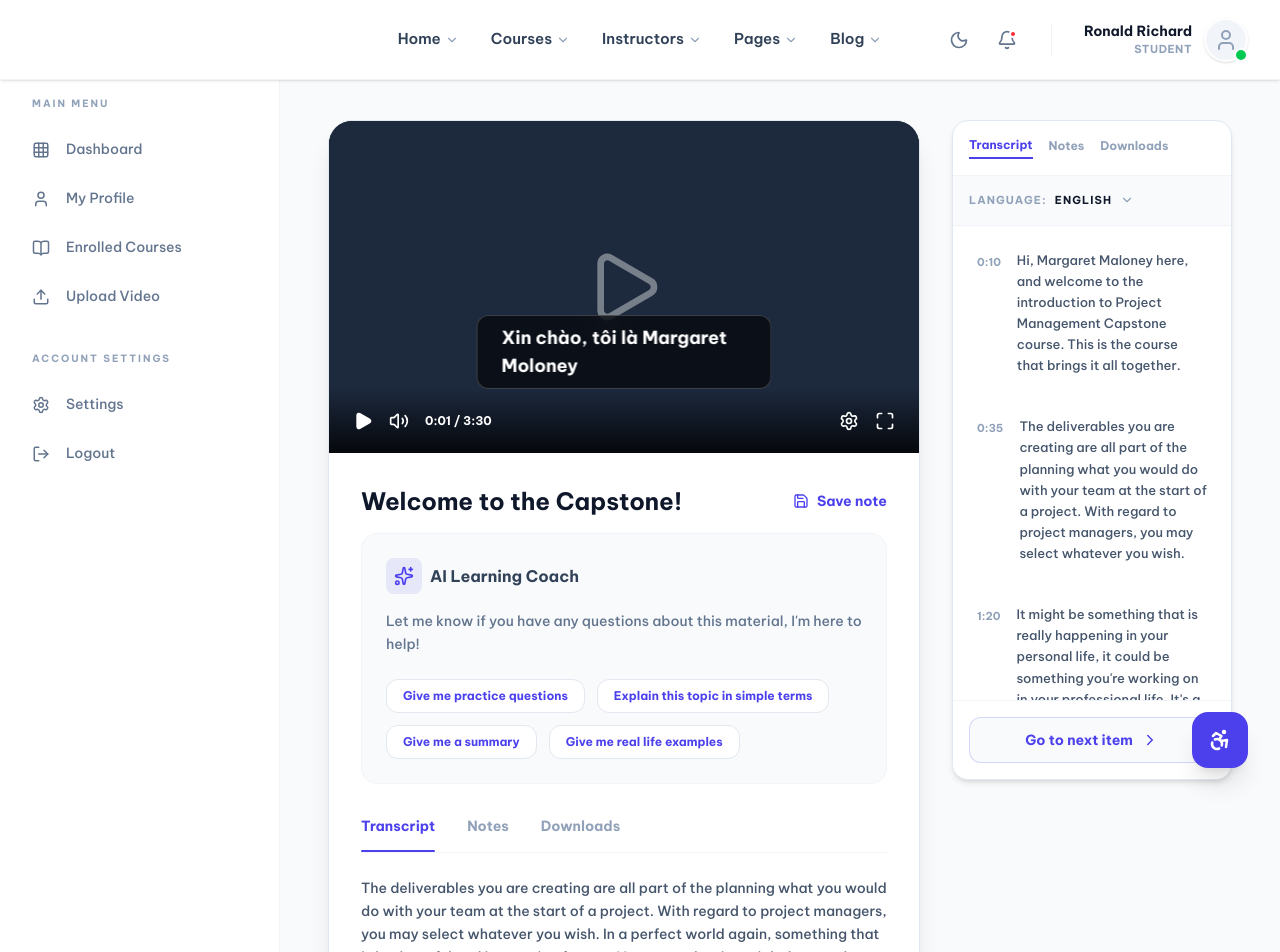
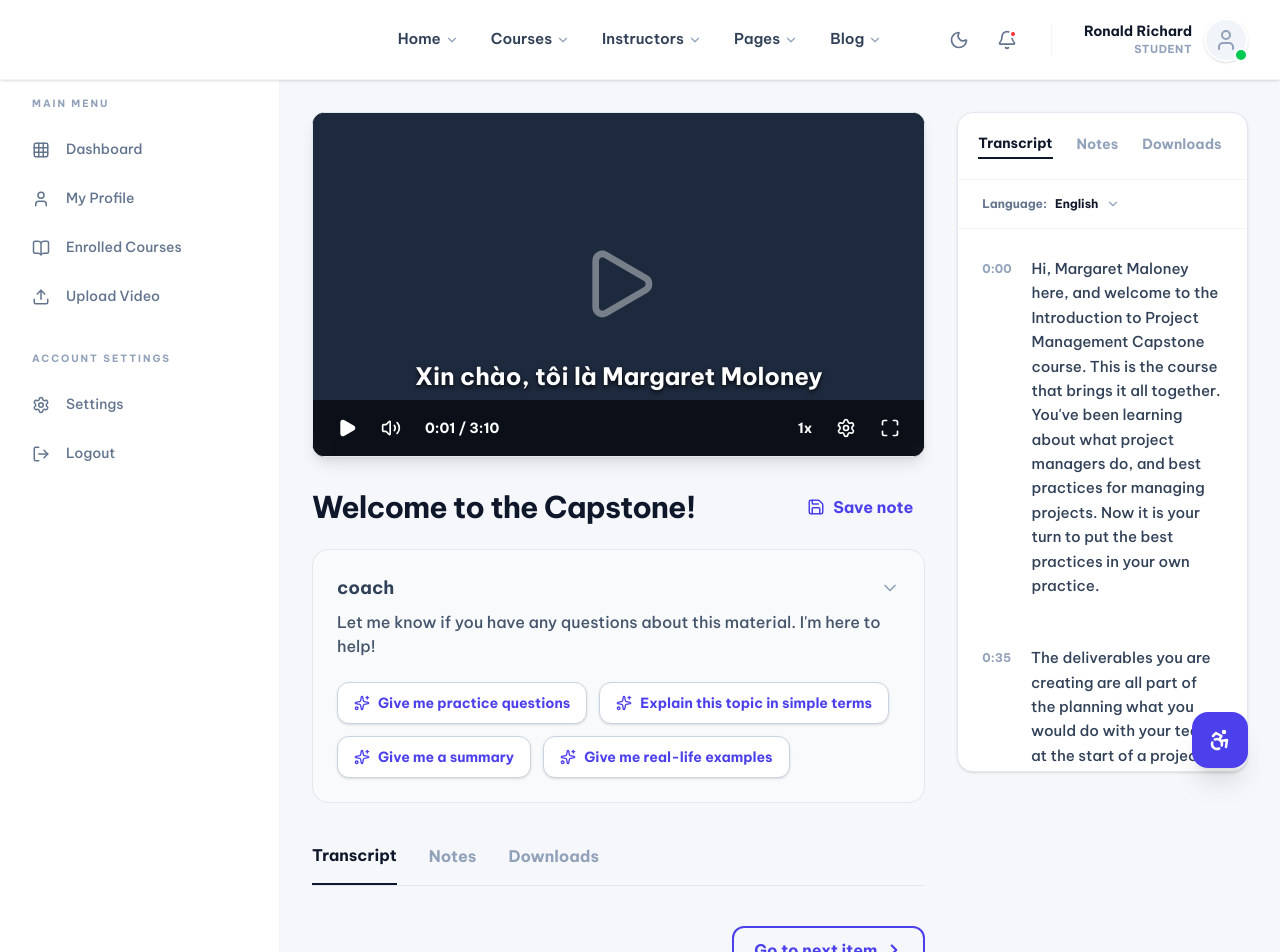
Before and after one commit to KaitoKidKao/A20-App-075-New, a Next.js app in the folder src/frontend/: page /student/videos/1 in a window 1280 px wide. Shown: the top 952 px of the page. Built offline with nearby package versions, Linux system fonts and the light colour scheme.

Commit message:
feat(ui): redesign video lesson page with larger fonts and coach interface

```diff
--- a/src/frontend/app/student/videos/[id]/page.tsx
+++ b/src/frontend/app/student/videos/[id]/page.tsx
@@ -27,137 +27,129 @@ export default function VideoLessonPage() {
   const [activeTab, setActiveTab] = useState('transcript');
 
   return (
-    <div className="min-h-screen bg-slate-50">
-      <div className="px-8 md:px-12 py-10">
+    <div className="min-h-screen">
+      <div className="p-8">
 
         <div className="grid lg:grid-cols-12 gap-8">
           {/* Main Content (Video + Tabs) */}
-          <div className="lg:col-span-8 space-y-8">
-            {/* Video Player Card */}
-            <div className="bg-white rounded-3xl overflow-hidden shadow-xl border border-slate-200">
-              <div className="relative aspect-video bg-black group">
-                {/* Note for User: Chèn Video Player hoặc Image Placeholder ở đây */}
-                <div className="absolute inset-0 flex items-center justify-center">
-                  <div className="w-full h-full bg-slate-800 flex items-center justify-center">
-                    {/* Captions Overlay Mockup */}
-                    <div className="absolute bottom-16 left-1/2 -translate-x-1/2 bg-black/60 backdrop-blur-md px-6 py-2 rounded-xl text-white text-lg font-bold border border-white/20">
+          <div className="lg:col-span-8 space-y-6">
+            {/* Video Player Area */}
+            <div className="bg-black rounded-xl overflow-hidden shadow-lg border border-slate-200 relative aspect-video group">
+              {/* === HƯỚNG DẪN CHÈN ẢNH VIDEO/THUMBNAIL ===
+                  Bạn chèn thẻ <img src="..." /> hoặc <Image src="..." /> vào đây để làm hình nền video (thumbnail)
+                  Ví dụ: <img src="/images/video-thumbnail.jpg" alt="Video Thumbnail" className="w-full h-full object-cover" />
+              */}
+              <div className="absolute inset-0 bg-slate-800 flex items-center justify-center">
+                {/* Giả lập Subtitle */}
+                <div className="absolute bottom-16 left-1/2 -translate-x-1/2 text-white text-xl md:text-2xl font-bold drop-shadow-[0_2px_2px_rgba(0,0,0,0.8)] text-center w-full px-4">
                   Xin chào, tôi là Margaret Moloney
                 </div>
                 <Play size={80} className="text-white/40 group-hover:text-white/80 transition-all cursor-pointer" />
               </div>
-                </div>
 
               {/* Controls Bar */}
-                <div className="absolute bottom-0 left-0 right-0 h-16 bg-gradient-to-t from-black/80 to-transparent flex items-center justify-between px-6">
-                  <div className="flex items-center gap-4">
-                    <Play size={20} className="text-white fill-white cursor-pointer" />
-                    <Volume2 size={20} className="text-white cursor-pointer" />
-                    <span className="text-white text-xs font-bold">0:01 / 3:30</span>
+              <div className="absolute bottom-0 left-0 right-0 h-14 bg-black/60 backdrop-blur-sm flex items-center justify-between px-6">
+                <div className="flex items-center gap-6">
+                  <Play size={20} className="text-white fill-white cursor-pointer hover:scale-110 transition-transform" />
+                  <Volume2 size={20} className="text-white cursor-pointer hover:scale-110 transition-transform" />
+                  <span className="text-white text-sm font-bold">0:01 / 3:10</span>
                 </div>
-                  <div className="flex items-center gap-4">
-                    <Settings size={20} className="text-white cursor-pointer" />
-                    <Maximize size={20} className="text-white cursor-pointer" />
+                <div className="flex items-center gap-6">
+                  <span className="text-white text-sm font-bold cursor-pointer hover:text-primary transition-colors">1x</span>
+                  <Settings size={20} className="text-white cursor-pointer hover:rotate-90 transition-transform" />
+                  <Maximize size={20} className="text-white cursor-pointer hover:scale-110 transition-transform" />
                 </div>
               </div>
             </div>
 
-              <div className="p-8">
-                <div className="flex items-center justify-between mb-4">
-                  <h1 className="text-2xl font-extrabold text-slate-900">Welcome to the Capstone!</h1>
-                  <button className="flex items-center gap-2 text-primary font-bold text-sm hover:underline">
-                    <Save size={16} />
+            {/* Title & Save Note */}
+            <div className="flex items-center justify-between pt-2">
+              <h1 className="text-3xl font-extrabold text-slate-900 tracking-tight">Welcome to the Capstone!</h1>
+              <button className="flex items-center gap-2 text-primary font-bold hover:underline hover:bg-primary/5 px-3 py-1.5 rounded-lg transition-colors">
+                <Save size={18} />
                 Save note
               </button>
             </div>
 
             {/* AI Assistant Area */}
-                <div className="bg-slate-50 border border-slate-100 rounded-2xl p-6 mb-8">
-                  <div className="flex items-center gap-2 mb-4">
-                    <div className="bg-primary/10 p-2 rounded-lg text-primary">
-                      <Sparkles size={20} />
+            <div className="bg-[#F8FAFC] border border-slate-200 rounded-2xl p-6">
+              <div className="flex items-center justify-between mb-2">
+                <span className="font-extrabold text-lg text-slate-700">coach</span>
+                <ChevronDown size={20} className="text-slate-400" />
               </div>
-                    <span className="font-bold text-slate-700">AI Learning Coach</span>
-                  </div>
-                  <p className="text-sm text-slate-500 font-medium leading-relaxed mb-6">
-                    Let me know if you have any questions about this material, I'm here to help!
+              <p className="text-base text-slate-600 font-medium mb-6">
+                Let me know if you have any questions about this material. I'm here to help!
               </p>
               <div className="flex flex-wrap gap-3">
-                    <button className="bg-white border border-slate-200 px-4 py-2 rounded-xl text-xs font-bold text-primary hover:bg-primary hover:text-white transition-all">Give me practice questions</button>
-                    <button className="bg-white border border-slate-200 px-4 py-2 rounded-xl text-xs font-bold text-primary hover:bg-primary hover:text-white transition-all">Explain this topic in simple terms</button>
-                    <button className="bg-white border border-slate-200 px-4 py-2 rounded-xl text-xs font-bold text-primary hover:bg-primary hover:text-white transition-all">Give me a summary</button>
-                    <button className="bg-white border border-slate-200 px-4 py-2 rounded-xl text-xs font-bold text-primary hover:bg-primary hover:text-white transition-all">Give me real life examples</button>
+                <button className="bg-white border border-slate-300 px-4 py-2.5 rounded-xl text-sm font-bold text-[#4C40ED] hover:bg-[#4C40ED] hover:text-white hover:border-[#4C40ED] transition-all flex items-center gap-2 shadow-sm">
+                  <Sparkles size={16} /> Give me practice questions
+                </button>
+                <button className="bg-white border border-slate-300 px-4 py-2.5 rounded-xl text-sm font-bold text-[#4C40ED] hover:bg-[#4C40ED] hover:text-white hover:border-[#4C40ED] transition-all flex items-center gap-2 shadow-sm">
+                  <Sparkles size={16} /> Explain this topic in simple terms
+                </button>
+                <button className="bg-white border border-slate-300 px-4 py-2.5 rounded-xl text-sm font-bold text-[#4C40ED] hover:bg-[#4C40ED] hover:text-white hover:border-[#4C40ED] transition-all flex items-center gap-2 shadow-sm">
+                  <Sparkles size={16} /> Give me a summary
+                </button>
+                <button className="bg-white border border-slate-300 px-4 py-2.5 rounded-xl text-sm font-bold text-[#4C40ED] hover:bg-[#4C40ED] hover:text-white hover:border-[#4C40ED] transition-all flex items-center gap-2 shadow-sm">
+                  <Sparkles size={16} /> Give me real-life examples
+                </button>
               </div>
             </div>
 
-                {/* Lower Tabs */}
-                <div className="border-b border-slate-100 mb-6 flex gap-8">
+            {/* Lower Tabs Area */}
+            <div className="pt-4">
+              <div className="border-b border-slate-200 mb-6 flex gap-8">
                 {['Transcript', 'Notes', 'Downloads'].map((tab) => (
                   <button
                     key={tab}
                     onClick={() => setActiveTab(tab.toLowerCase())}
                     className={cn(
-                        "pb-4 text-sm font-bold transition-all relative",
-                        activeTab === tab.toLowerCase() ? "text-primary" : "text-slate-400 hover:text-slate-600"
+                      "pb-4 text-base font-extrabold transition-all relative",
+                      activeTab === tab.toLowerCase() ? "text-slate-900 border-b-2 border-slate-900" : "text-slate-400 hover:text-slate-600"
                     )}
                   >
                     {tab}
-                      {activeTab === tab.toLowerCase() && (
-                        <div className="absolute bottom-0 left-0 right-0 h-0.5 bg-primary rounded-full" />
-                      )}
                   </button>
                 ))}
               </div>
 
-                <div className="text-[14px] text-slate-600 leading-relaxed font-medium">
-                  {activeTab === 'transcript' && (
-                    <p>
-                      The deliverables you are creating are all part of the planning what you would do with your team at the start of a project. With regard to project managers, you may select whatever you wish. In a perfect world again, something that is both useful and interesting for you. You may selection might be a real project, it might be made up, it might be something that is really happening in your personal life, it could be something you're working on in your professional life. It's a real-world case...
-                    </p>
-                  )}
-                  {activeTab === 'notes' && <p>Your notes will appear here...</p>}
-                  {activeTab === 'downloads' && <p>Downloadable files for this lesson...</p>}
-                </div>
+              <div className="flex justify-end pt-4 pb-12">
+                <button className="flex items-center gap-2 px-5 py-2.5 border-2 border-[#4C40ED] text-[#4C40ED] font-bold rounded-xl hover:bg-[#4C40ED]/5 transition-colors">
+                  Go to next item
+                  <ChevronRight size={18} strokeWidth={3} />
+                </button>
               </div>
             </div>
           </div>
 
-          {/* Sidebar (Transcript/Notes/Downloads List) */}
-          <div className="lg:col-span-4">
-            <div className="card-premium sticky top-28 overflow-hidden h-[calc(100vh-140px)] flex flex-col">
-              <div className="p-4 border-b border-slate-100 flex items-center justify-between">
-                <div className="flex gap-4">
-                  <button className="text-xs font-bold text-primary border-b-2 border-primary pb-1">Transcript</button>
-                  <button className="text-xs font-bold text-slate-400 hover:text-slate-600 pb-1">Notes</button>
-                  <button className="text-xs font-bold text-slate-400 hover:text-slate-600 pb-1">Downloads</button>
-                </div>
+          {/* Sidebar (Transcript Right Column) */}
+          <div className="lg:col-span-4 relative">
+            <div className="sticky top-28 bg-white border border-slate-200 rounded-2xl flex flex-col h-[calc(100vh-140px)] shadow-sm">
+              <div className="p-5 border-b border-slate-100 flex items-center gap-6">
+                <button className="text-sm font-extrabold text-slate-900 border-b-2 border-slate-900 pb-1">Transcript</button>
+                <button className="text-sm font-bold text-slate-400 hover:text-slate-600 pb-1">Notes</button>
+                <button className="text-sm font-bold text-slate-400 hover:text-slate-600 pb-1">Downloads</button>
               </div>
 
-              <div className="p-4 border-b border-slate-100 flex items-center justify-between bg-slate-50">
-                <span className="text-[11px] font-bold text-slate-400 uppercase tracking-widest flex items-center gap-2">
-                  Language: <span className="text-slate-900">English</span> <ChevronDown size={14} />
+              <div className="px-6 py-4 border-b border-slate-100 flex items-center">
+                <span className="text-xs font-bold text-slate-500 flex items-center gap-1">
+                  Language: <span className="text-slate-900 ml-1">English</span> <ChevronDown size={14} className="ml-1 text-slate-400" />
                 </span>
               </div>
 
-              <div className="flex-1 overflow-y-auto p-4 space-y-6 scrollbar-thin">
+              <div className="flex-1 overflow-y-auto px-6 py-4 space-y-6 scrollbar-thin">
                 {[
-                  { time: '0:10', text: 'Hi, Margaret Maloney here, and welcome to the introduction to Project Management Capstone course. This is the course that brings it all together.' },
-                  { time: '0:35', text: 'The deliverables you are creating are all part of the planning what you would do with your team at the start of a project. With regard to project managers, you may select whatever you wish.' },
+                  { time: '0:00', text: 'Hi, Margaret Maloney here, and welcome to the Introduction to Project Management Capstone course. This is the course that brings it all together. You\'ve been learning about what project managers do, and best practices for managing projects. Now it is your turn to put the best practices in your own practice.' },
+                  { time: '0:35', text: 'The deliverables you are creating are all part of the planning what you would do with your team at the start of a project. With regard to project, you may select whatever you wish. In a perfect world, you would select something that is both useful and interesting for you. Your selection might be a real project, it might be made up...' },
                   { time: '1:20', text: 'It might be something that is really happening in your personal life, it could be something you\'re working on in your professional life. It\'s a real-world case.' },
                 ].map((item, i) => (
-                  <div key={i} className="flex gap-4 group cursor-pointer hover:bg-slate-50 p-2 rounded-xl transition-all">
-                    <span className="text-[11px] font-bold text-slate-400 mt-1 shrink-0">{item.time}</span>
-                    <p className="text-[13px] font-medium text-slate-600 leading-relaxed group-hover:text-slate-900">
+                  <div key={i} className="flex gap-5 group cursor-pointer hover:bg-slate-50 p-3 -mx-3 rounded-xl transition-all">
+                    <span className="text-xs font-bold text-slate-400 mt-1 shrink-0">{item.time}</span>
+                    <p className="text-[15px] font-medium text-slate-700 leading-relaxed group-hover:text-slate-900">
                       {item.text}
                     </p>
                   </div>
                 ))}
-              </div>
-
-              <div className="p-4 border-t border-slate-100 bg-white">
-                <button className="w-full flex items-center justify-center gap-2 py-3 bg-slate-50 text-primary font-bold text-sm rounded-xl border border-primary/20 hover:bg-primary/5 transition-all">
-                  Go to next item
-                  <ChevronRight size={18} />
-                </button>
               </div>
             </div>
           </div>
```
Lines whose indentation alone changed are shown as unchanged.
